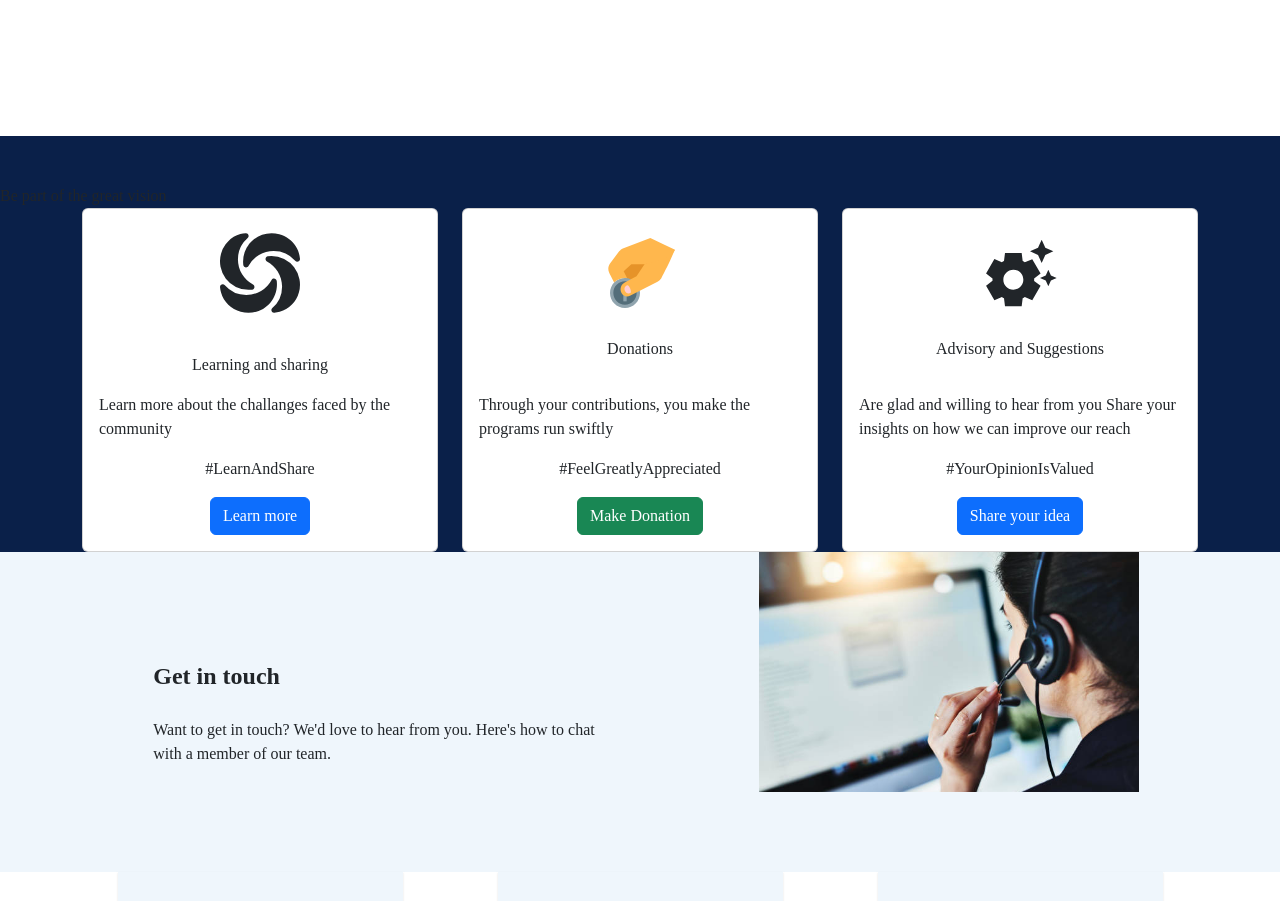
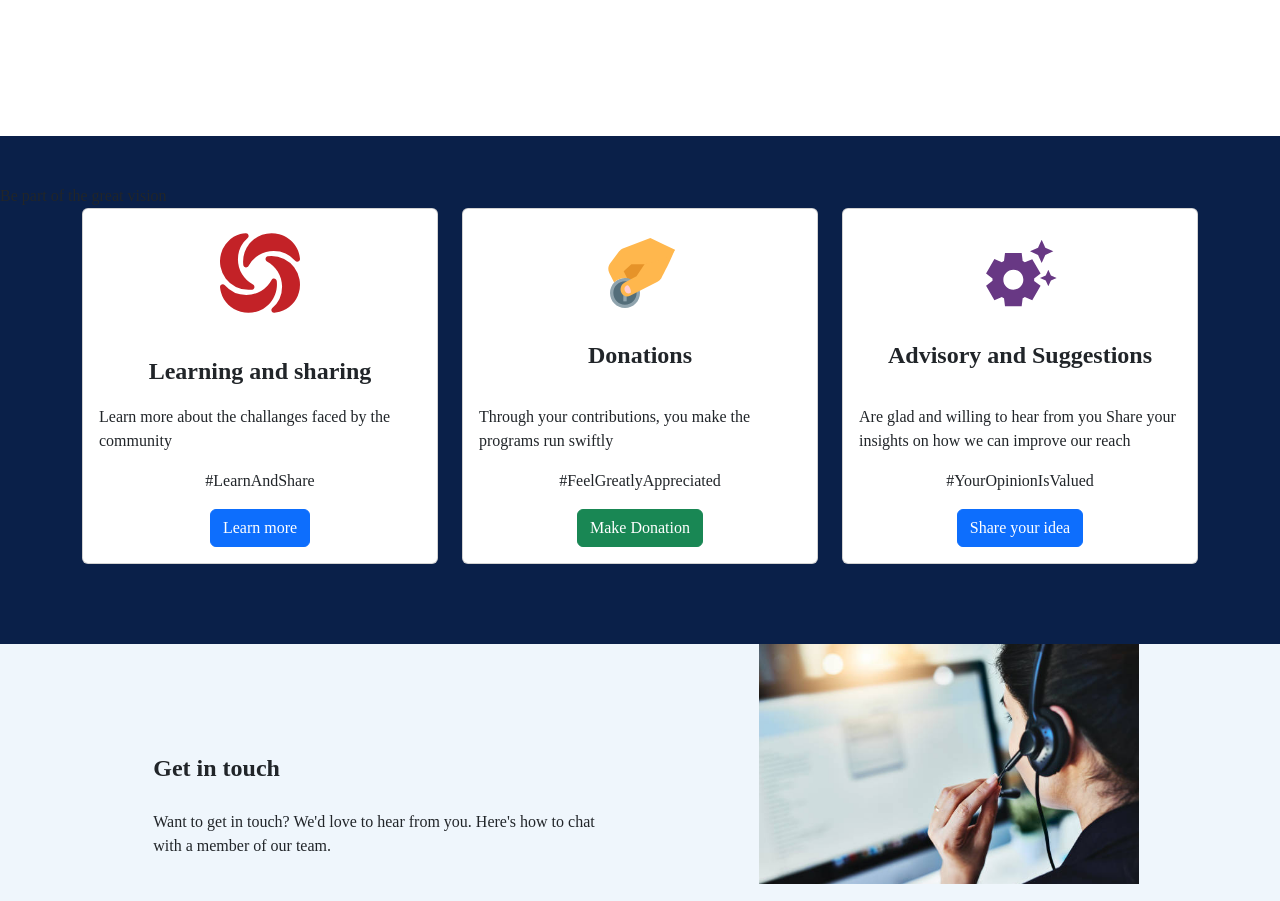
Before and after one commit to Manenomyk/Harold-mbati-site, a React (Create React App) app: page / in a window 1280 px wide. Shown: the part 1280-2181 px from the top of the page. Built offline with nearby package versions, Linux system fonts and the light colour scheme; a web font is replaced by a local one.

Commit message:
icon styling

```diff
--- a/src/Pages/Home.css
+++ b/src/Pages/Home.css
@@ -92,6 +92,7 @@ height: auto;
     margin-top: 2rem;
     background-color: #0a2049;
     padding-top: 3rem;
+    padding-bottom: 5rem;
 }
 
 .icon{
@@ -101,3 +102,25 @@ height: auto;
     margin-top: 1.5rem;
     margin-bottom: 1.5rem;
 }
+.icon2{
+    display: flex;
+    justify-content: center;
+    font-size: 5rem;
+    margin-top: 1.5rem;
+    margin-bottom: 1.5rem;
+    color: #683884;
+
+}
+#header{
+    font-size: 24px;
+    font-weight: bold;
+}
+.icon1{
+    display: flex;
+    justify-content: center;
+    font-size: 5rem;
+    margin-top: 1.5rem;
+    margin-bottom: 1.5rem;
+    color: #c32227;
+
+}
--- a/src/Pages/Home.js
+++ b/src/Pages/Home.js
@@ -91,12 +91,12 @@ function Home() {
             <home.Col lg={4} className="mx-auto">
               <home.Card>
 
-                  <div className="icon">
+                  <div className="icon1">
                     <SiSololearn />
                   </div>
 
                 <home.Card.Body>
-                <p className="advice">Learning and sharing</p>
+                <p className="advice" id="header">Learning and sharing</p>
                   <div>
                     <p className="advice">
                       Learn more about the challanges faced by the community
@@ -117,7 +117,7 @@ function Home() {
                   <div className="icon">
                     <FcDonate />
                   </div>
-                  <p className="advice">Donations</p>
+                  <p className="advice" id="header">Donations</p>
                 <home.Card.Body>
                   <div>
                     <p className="advice">
@@ -134,10 +134,10 @@ function Home() {
             <home.Col lg={4} className="mx-auto">
               <home.Card>
 
-                  <div className="icon">
+                  <div className="icon2">
                     <MdSettingsSuggest />
                   </div>
-                  <p className="advice">Advisory and Suggestions</p>
+                  <p className="advice" id="header">Advisory and Suggestions</p>
 
                 <home.Card.Body>
                   <div className="advice">
```
